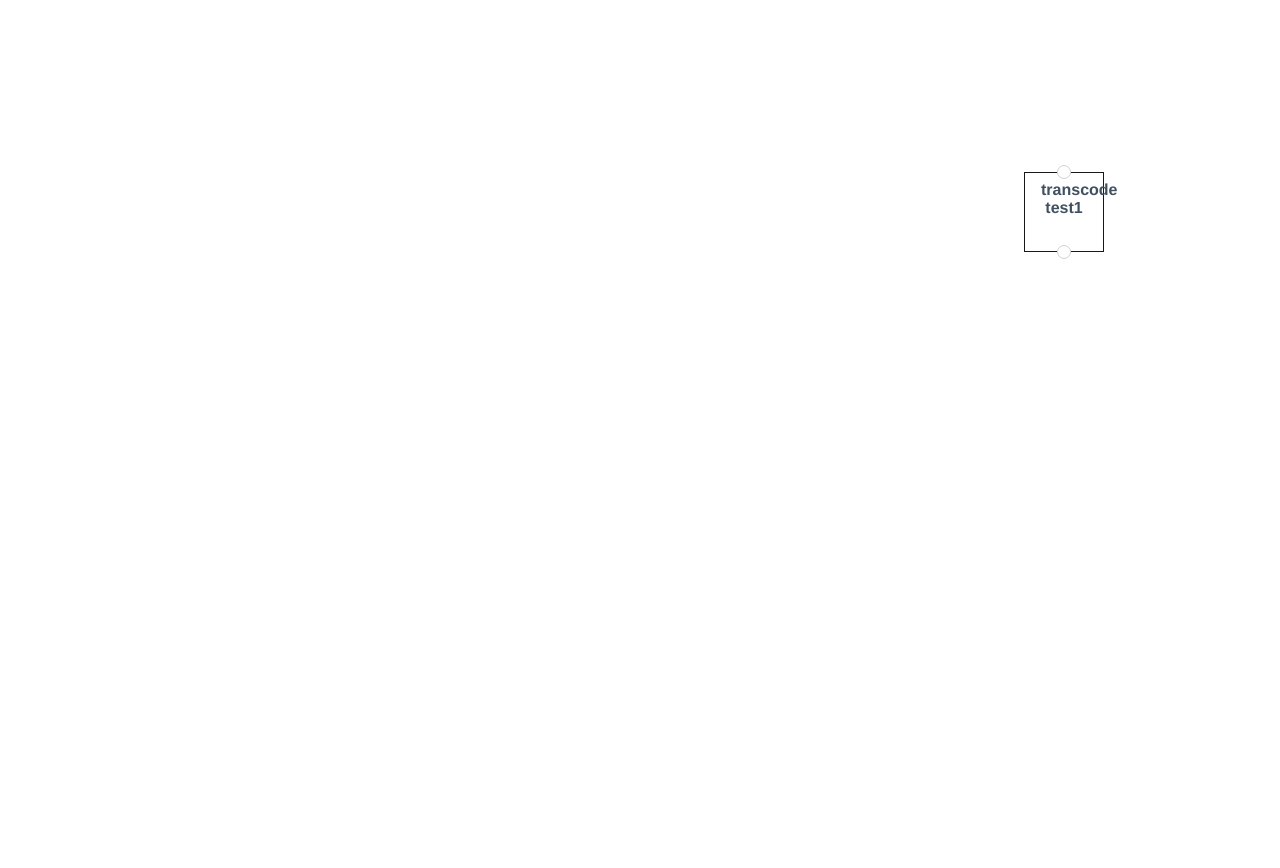
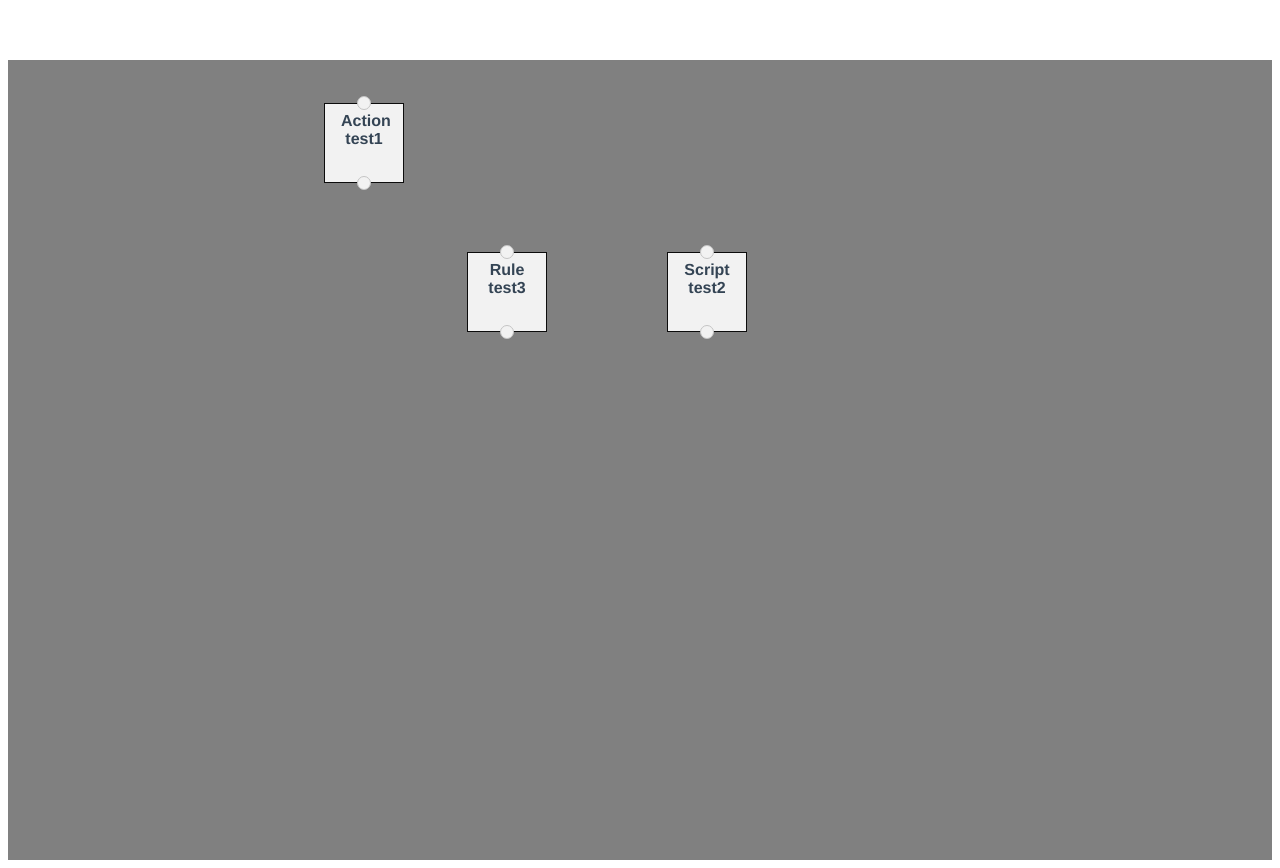
Before and after one commit to Takkiiii/workflow-designer, a Vue app: page / in a window 1280 px wide. Before the commit the page ends 800 px from the top, so only its background shows below. Built offline with nearby package versions, Linux system fonts and the light colour scheme.

Commit message:
dragging node is now working :)

```diff
--- a/src/App.vue
+++ b/src/App.vue
@@ -1,87 +1,63 @@
 <template>
   <div id="app">
-    <workflow-node
-      v-bind:id="node.id"
-      v-bind:label="node.label"
-      v-bind:x="node.x"
-      v-bind:y="node.y"
-      v-bind:type="node.type"
-      v-bind:options="nodeOptions"
-    ></workflow-node>
+    <workflow-container :scene="scene" @nodeClick="nodeClick" />
   </div>
 </template>
 
 <script lang="ts">
 import Vue from "vue";
 import WorkflowNode from "./components/WorkflowNode.vue";
-import WorkflowContainer from './components/WorkflowContainer.vue';
+import WorkflowContainer from "./components/WorkflowContainer.vue";
 export default Vue.extend({
-  name: "app",
-  components: {
-    WorkflowNode,
-    WorkflowContainer
-  },
-  props: {
-    scene: {
-      type: Object,
-      default () {
-        return {
-          centerX: 1024,
-          scale: 1,
-          centerY: 140,
-          nodes: [],
-          links: []
-        }
-      }
-    },
-    height: {
-      type: Number,
-      default: 400
-    }
-  },
+  name: "HelloWorld",
+  components: { WorkflowContainer },
   data() {
     return {
-      node: {
-        id: "asaa",
-        x: -700,
-        y: -69,
-        label: "test1",
-        type: "transcode"
+      scene: {
+        centerX: 1024,
+        centerY: 140,
+        scale: 1,
+        nodes: [
+          {
+            id: "aaaa",
+            x: -700,
+            y: -69,
+            type: "Action",
+            label: "test1"
+          },
+          {
+            id: "bbbb",
+            x: -357,
+            y: 80,
+            type: "Script",
+            label: "test2"
+          },
+          {
+            id: "cccc",
+            x: -557,
+            y: 80,
+            type: "Rule",
+            label: "test3"
+          }
+        ],
+        links: [
+          {
+            id: 3,
+            from: 2, // node id the link start
+            to: 4 // node id the link end
+          }
+        ]
       },
-      action: {
-        linking: false,
-        dragging: false,
-        scrolling: false,
-        selected: 0,
-      },
-      mouse: {
-        x: 0,
-        y: 0,
-        lastX: 0,
-        lastY: 0,
-      },
-      draggingLink: {
-        mx: 0,
-        my: 0
-      },
-      rootDivOffset: {
-        top: 0,
-        left: 0
-      },
+      newNodeType: 0,
+      newNodeLabel: "",
+      nodeCategory: ["rule", "action", "script", "decision", "fork", "join"]
     };
   },
-  computed: {
-    nodeOptions(): Object {
-      return {
-        centerY: this.$props.scene.centerY,
-        centerX: this.$props.scene.centerX,
-        scale: this.$props.scene.scale,
-        offsetTop: this.rootDivOffset.top,
-        offsetLeft: this.rootDivOffset.left,
-        selected: this.action.selected
-      }
+  methods: {
+    nodeClick(id: any) {
+      console.log("node click", id);
     }
-  },
+  }
 });
 </script>
 
```
